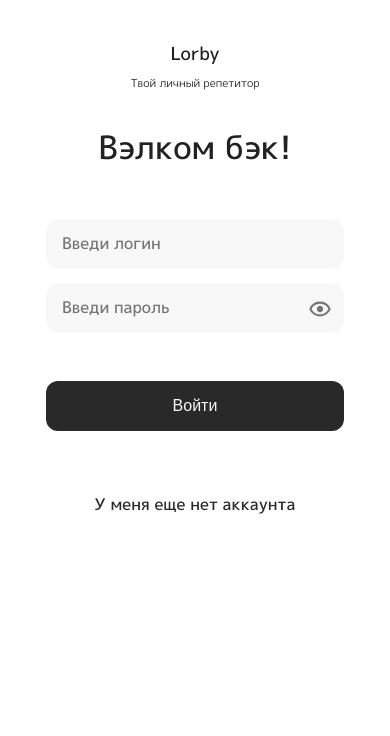
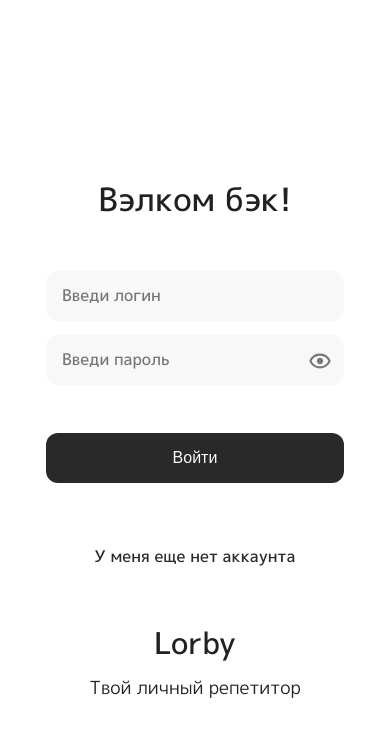
Before and after one commit to marat-atakanov/lorby, a React (Create React App) app: page / in a window 390 px wide. Shown: the top 736 px of the page. Built offline with nearby package versions, Linux system fonts and the light colour scheme; the HTML template or start-up script is replaced by a standard one.

Commit message:
responsive login page

```diff
--- a/src/pages/Layout/Layout.module.css
+++ b/src/pages/Layout/Layout.module.css
@@ -48,7 +48,7 @@
     }
 
     .leftBlock h1 {
-        font-size: 33px;
+        font-size: 36px;
     }
 
     .leftBlock p {
@@ -62,7 +62,7 @@
     }
 
     .leftBlock h1 {
-        font-size: 25px;
+        font-size: 30px;
     }
 
     .leftBlock p {
@@ -71,20 +71,28 @@
 }
 
 @media only screen and (max-width: 775px) {
+    .layout {
+        display: flex;
+        align-items: center;
+    }
     .layoutInner {
         width: 520px;
         display: flex;
-        flex-direction: column;
+        flex-direction: column-reverse;
         height: auto;
     }
 
-    .leftBlock h1 {
-        font-size: 20px;
+    .leftBlock {
+        width: 100%;
     }
 
+    /* .leftBlock h1 {
+        font-size: 20px;
+    } */
+/*
     .leftBlock p {
         font-size: 14px;
-    }
+    } */
 
     .rightBlock {
         min-height: auto;
@@ -96,11 +104,11 @@
         width: 350px;
     }
 
-    .leftBlock h1 {
+    /* .leftBlock h1 {
         font-size: 18px;
     }
 
     .leftBlock p {
         font-size: 11px;
-    }
+    } */
 }
```
